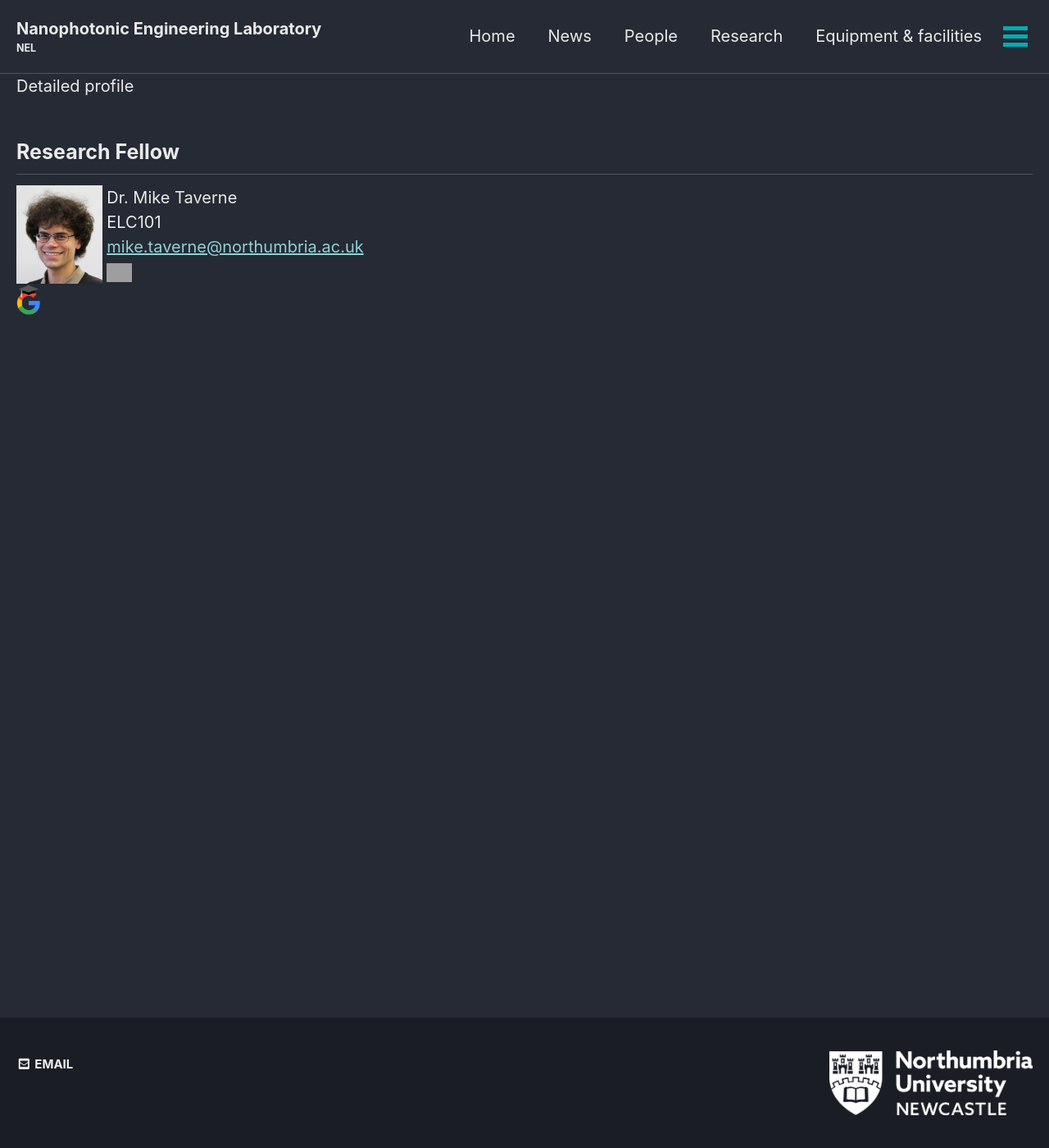
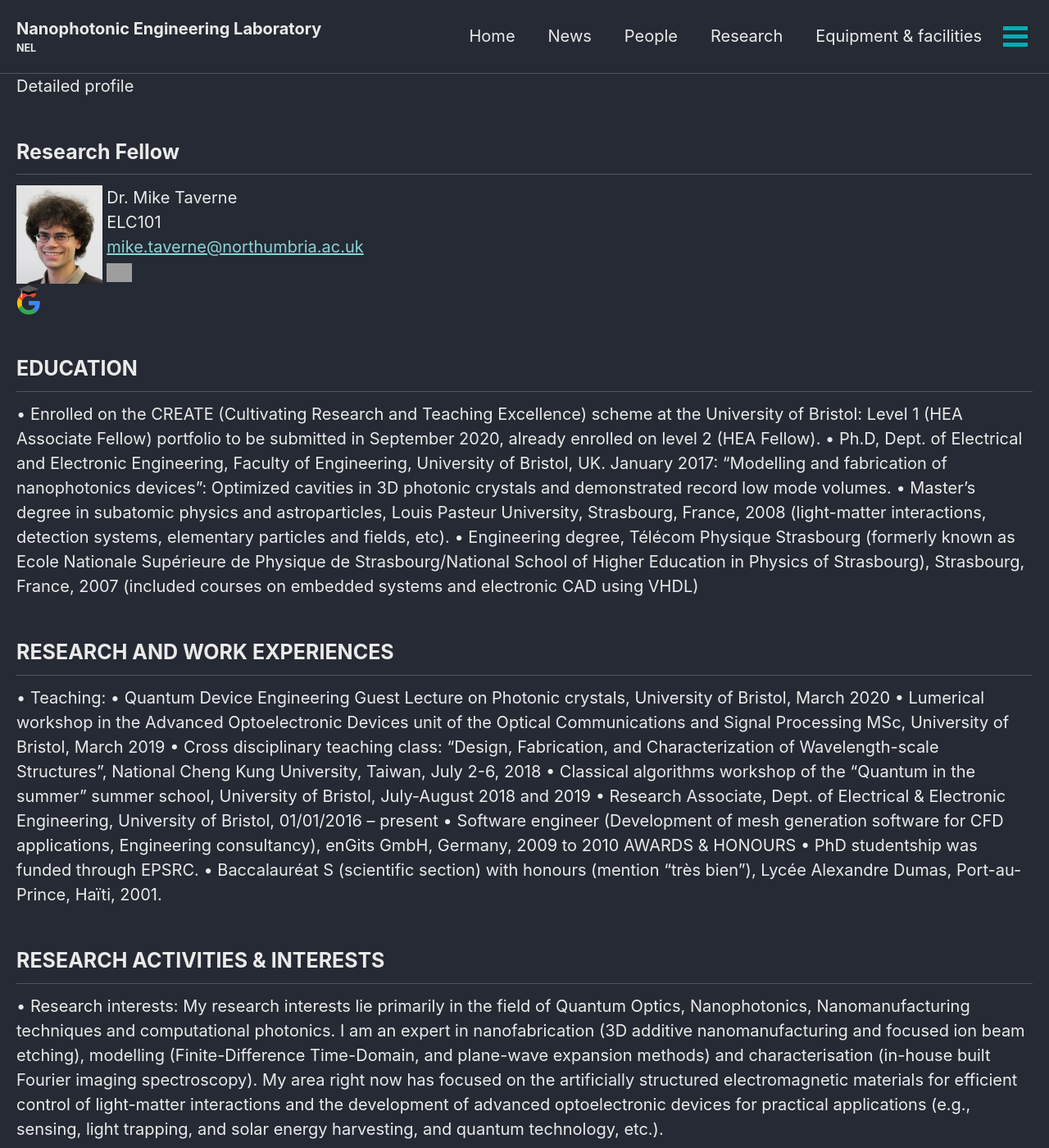
Before and after one commit to qubits/nanophotonicenglab.github.io, a Jekyll site: the page built from _pages/Mike-P-C-Taverne.md, in a window 1280 px wide and 1400 px high. Shown: the whole window at 82% size. Built offline with Jekyll 4.4.1, drawn with Linux system fonts in a browser that asks for light colours; cached includes are drawn as plain includes.

Commit message:
Update Mike-P-C-Taverne.md

```diff
--- a/_pages/Mike-P-C-Taverne.md
+++ b/_pages/Mike-P-C-Taverne.md
@@ -17,3 +17,24 @@ Detailed profile
 &nbsp;<mike.taverne@northumbria.ac.uk><br>
 &nbsp;<a href="https://www.northumbria.ac.uk/about-us/our-staff/t/mike-taverne"><img src="{{ site.url }}{{ site.baseurl }}/assets/profiles/nuw.png" style="width: 2.5%; border: none; text-decoration: none"/></a><br>
 <a href="https://scholar.google.com/citations?user=9sFGPrEAAAAJ"><img src="{{ site.url }}{{ site.baseurl }}/assets/profiles/google.png" style="width: 2.5%; border: none; text-decoration: none"/></a>&nbsp;
+
+## EDUCATION
+•	Enrolled on the CREATE (Cultivating Research and Teaching Excellence) scheme at the University of Bristol: Level 1 (HEA Associate Fellow) portfolio to be submitted in September 2020, already enrolled on level 2 (HEA Fellow).
+•	Ph.D, Dept. of Electrical and Electronic Engineering, Faculty of Engineering, University of Bristol, UK. January 2017: “Modelling and fabrication of nanophotonics devices”: Optimized cavities in 3D photonic crystals and demonstrated record low mode volumes.
+•	Master’s degree in subatomic physics and astroparticles, Louis Pasteur University, Strasbourg, France, 2008 (light-matter interactions, detection systems, elementary particles and fields, etc).
+•	Engineering degree, Télécom Physique Strasbourg (formerly known as Ecole Nationale Supérieure de Physique de Strasbourg/National School of Higher Education in Physics of Strasbourg), Strasbourg, France, 2007 (included courses on embedded systems and electronic CAD using VHDL)
+
+## RESEARCH AND WORK EXPERIENCES
+•	Teaching:
+•	Quantum Device Engineering Guest Lecture on Photonic crystals, University of Bristol, March 2020
+•	Lumerical workshop in the Advanced Optoelectronic Devices unit of the Optical Communications and Signal Processing MSc, University of Bristol, March 2019
+•	Cross disciplinary teaching class: “Design, Fabrication, and Characterization of Wavelength-scale Structures”, National Cheng Kung University, Taiwan, July 2-6, 2018
+•	Classical algorithms workshop of the "Quantum in the summer" summer school, University of Bristol, July-August 2018 and 2019
+•	Research Associate, Dept. of Electrical & Electronic Engineering, University of Bristol, 01/01/2016  –  present
+•	Software engineer (Development of mesh generation software for CFD applications, Engineering consultancy), enGits GmbH, Germany, 2009 to 2010
+AWARDS & HONOURS
+•	PhD studentship was funded through EPSRC.
+•	Baccalauréat S (scientific section) with honours (mention “très bien”), Lycée Alexandre Dumas, Port-au-Prince, Haïti, 2001.
+
+## RESEARCH ACTIVITIES & INTERESTS
+•	Research interests: My research interests lie primarily in the field of Quantum Optics, Nanophotonics, Nanomanufacturing techniques and computational photonics. I am an expert in nanofabrication (3D additive nanomanufacturing and focused ion beam etching), modelling (Finite-Difference Time-Domain, and plane-wave expansion methods) and characterisation (in-house built Fourier imaging spectroscopy). My area right now has focused on the artificially structured electromagnetic materials for efficient control of light-matter interactions and the development of advanced optoelectronic devices for practical applications (e.g., sensing, light trapping, and solar energy harvesting, and quantum technology, etc.).
```
